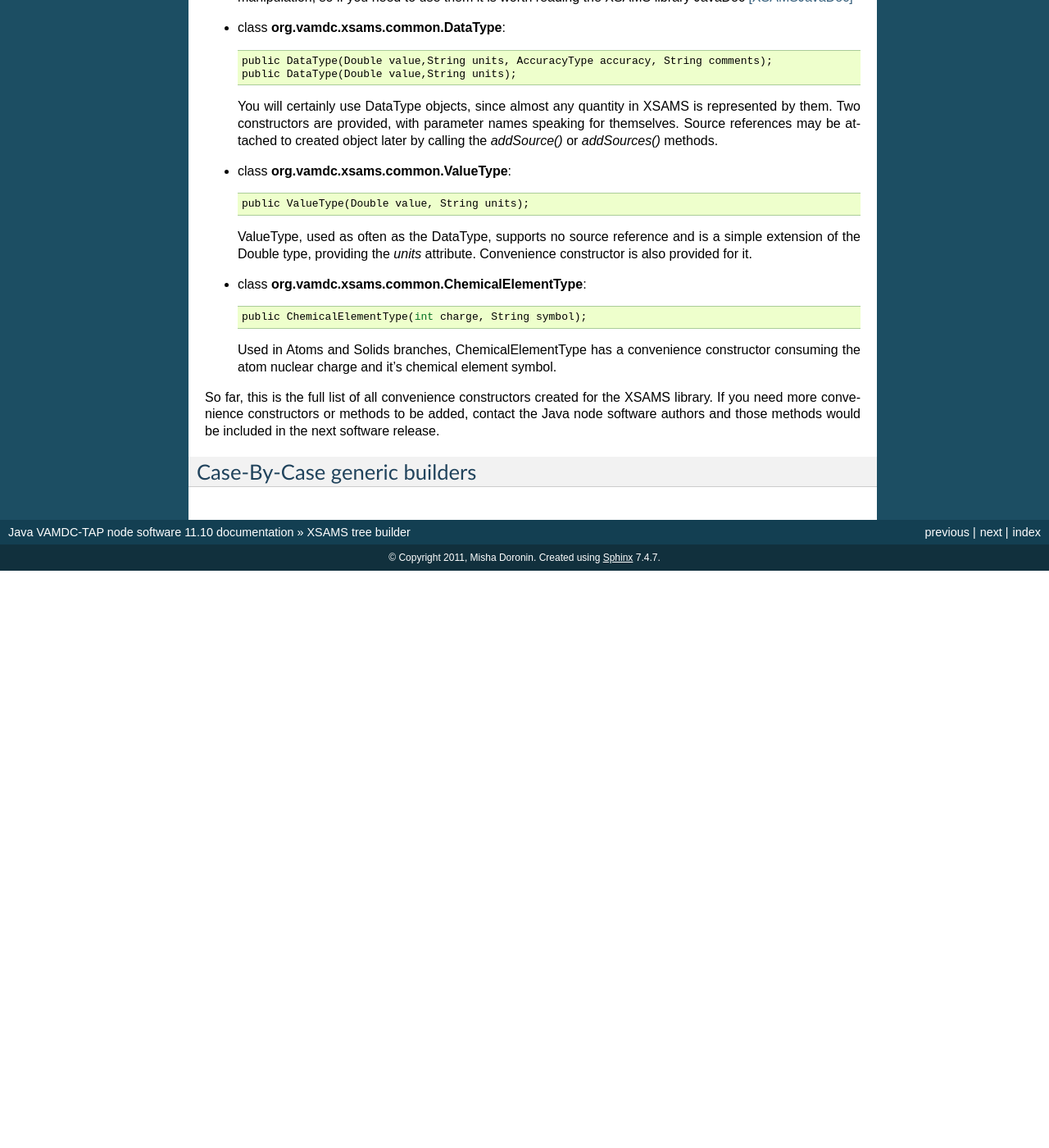
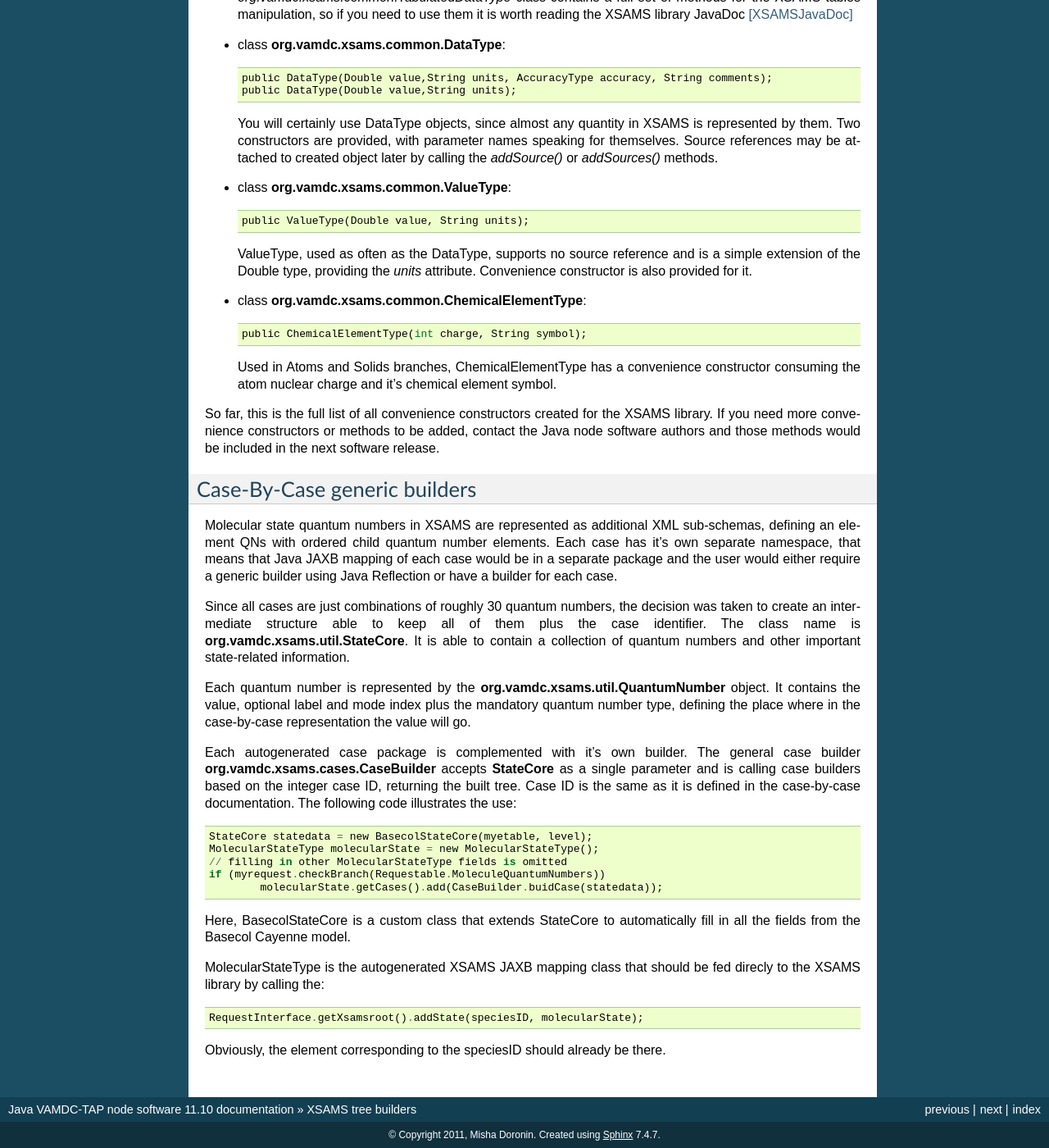
Before and after one commit to misdoro/JavaNodeSwDoc, a Sphinx documentation site: the page built from source/plugin-xsamsgen.rst, in a window 1280 px wide and 1400 px high, scrolled down 4454 px. Shown: the whole window at 82% size. Built offline with Sphinx 7.4.7, drawn with Linux system fonts in a browser that asks for light colours; before the commit the page ends 5150 px from its top, so only the background shows below that; some of the changed text lies outside the part shown.

Commit message:
Added the final section contents on case builders.

```diff
--- a/source/plugin-xsamsgen.rst
+++ b/source/plugin-xsamsgen.rst
@@ -1,6 +1,6 @@
 .. _XSAMSGen:
 
-XSAMS tree builder
+XSAMS tree builders
 =========================
 
 XSAMS is an XML schema, adopted within VAMDC for data exchange.
@@ -11,11 +11,12 @@ Contrary to the Python/Django node software, Java version doesn't provide neithe
 list of mapping keywords (Returnables as they are called in Python version).
 
 Each node plugin is responsible by itself for building object trees corresponding to the document branches and
-for attaching them to the main tree. Node software than outputs the built tree as XML XSAMS document.
+for attaching them to the main tree, managed by the node software.
+Node software than outputs the built tree as XML XSAMS document.
 
-Basically, the XSAMS builder solves the same problem as Python node software Returnables dictionary.
-As input builder methods receive Apache Cayenne objects, and their job is to produce JAXB XSAMS objects
-with relevant attributes copied from the Cayenne objects.
+Basically, XSAMS builders solve the same problem as Python node software Returnables dictionary.
+As input builder methods receive Apache Cayenne database model objects, and their job is to produce JAXB XSAMS objects
+with relevant attributes copied.
 Such an approach allows to instantly apply an arbitrary processing to any field/element value or their combinations.
 
 Example builder class
@@ -281,3 +282,40 @@ contact the Java node software authors and those methods would be included in th
 
 Case-By-Case generic builders
 --------------------------------
+
+Molecular state quantum numbers in XSAMS are represented as additional XML sub-schemas,
+defining an element QNs with ordered child quantum number elements.
+Each case has it's own separate namespace, that means that Java JAXB mapping
+of each case would be in a separate package and the user would either require a generic builder using
+Java Reflection or have a builder for each case.
+
+Since all cases are just combinations of roughly 30 quantum numbers,
+the decision was taken to create an intermediate structure able to keep all of them plus
+the case identifier. The class name is **org.vamdc.xsams.util.StateCore**.
+It is able to contain a collection of quantum numbers and other important state-related information.
+
+Each quantum number is represented by the **org.vamdc.xsams.util.QuantumNumber** object.
+It contains the value, optional label and mode index plus the mandatory quantum number type,
+defining the place where in the case-by-case representation the value will go.
+
+Each autogenerated case package is complemented with it's own builder.
+The general case builder **org.vamdc.xsams.cases.CaseBuilder** accepts **StateCore** as a single parameter and
+is calling case builders based on the integer case ID, returning the built tree.
+Case ID is the same as it is defined in the case-by-case documentation.
+The following code illustrates the use::
+
+	StateCore statedata = new BasecolStateCore(myetable, level);
+	MolecularStateType molecularState = new MolecularStateType();
+	// filling in other MolecularStateType fields is omitted
+	if (myrequest.checkBranch(Requestable.MoleculeQuantumNumbers))
+		molecularState.getCases().add(CaseBuilder.buidCase(statedata));
+
+Here, BasecolStateCore is a custom class that extends StateCore to automatically
+fill in all the fields from the Basecol Cayenne model.
+
+MolecularStateType is the autogenerated XSAMS JAXB mapping class
+that should be fed direcly to the XSAMS library by calling the::
+
+	RequestInterface.getXsamsroot().addState(speciesID, molecularState);
+
+Obviously, the element corresponding to the speciesID should already be there.
```
